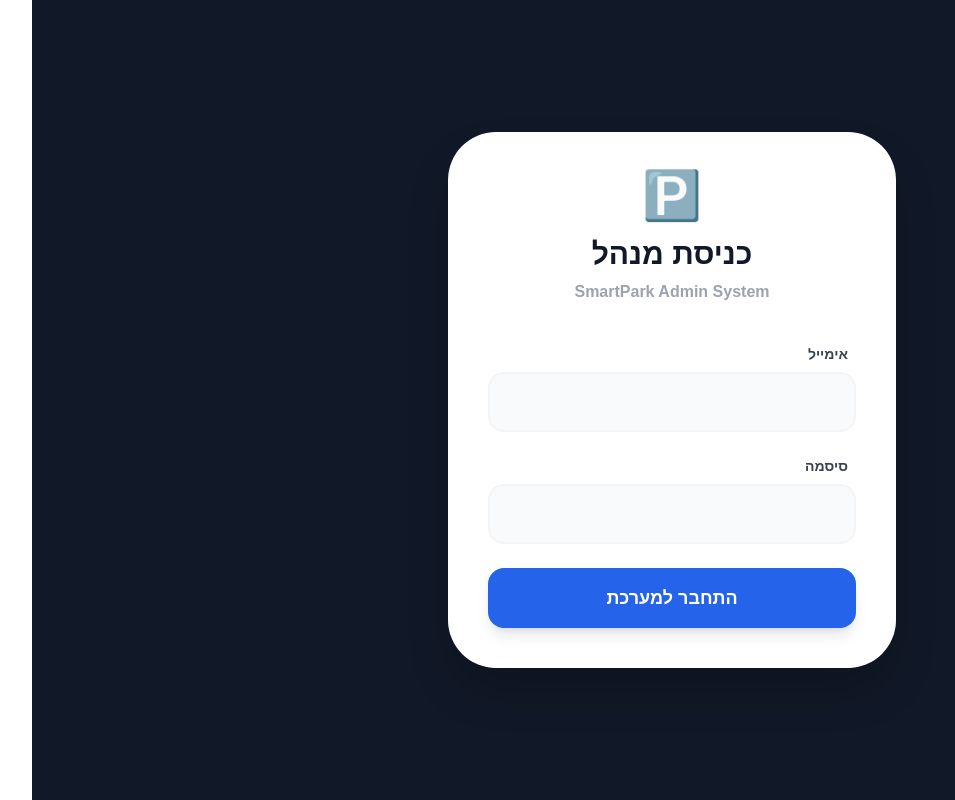
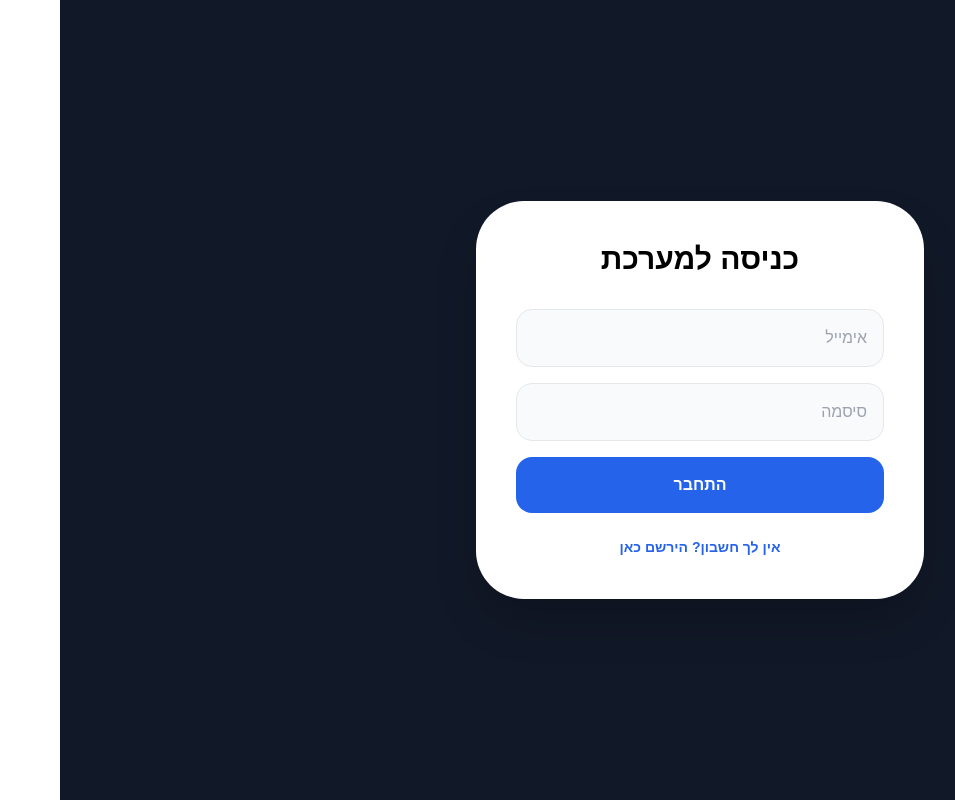
Before and after one commit to BinyaminAbutbul/smart-park-admin, a Next.js app: page /login in a window 1280 px wide. Shown: the whole page, without its empty margins (50-1005 px from the left). Built offline with nearby package versions, Linux system fonts and the light colour scheme.

Commit message:
Update page.js

```diff
--- a/src/app/login/page.js
+++ b/src/app/login/page.js
@@ -1,62 +1,82 @@
 "use client";
 import { useState } from "react";
-import { auth } from "../../lib/firebase";
-import { signInWithEmailAndPassword } from "firebase/auth";
+import { auth, db } from "../../lib/firebase";
+import { signInWithEmailAndPassword, createUserWithEmailAndPassword } from "firebase/auth";
+import { ref, set } from "firebase/database";
 import { useRouter } from "next/navigation";
 import { Toaster, toast } from "react-hot-toast";
 
-export default function LoginPage() {
+export default function AuthPage() {
+  const [isLogin, setIsLogin] = useState(true);
   const [email, setEmail] = useState("");
   const [password, setPassword] = useState("");
+  const [name, setName] = useState("");
   const router = useRouter();
 
-  const handleLogin = async (e) => {
+  const handleAuth = async (e) => {
     e.preventDefault();
     try {
-      await signInWithEmailAndPassword(auth, email, password);
-      toast.success("התחברת בהצלחה!");
-      router.push("/admin");
+      if (isLogin) {
+        // התחברות
+        await signInWithEmailAndPassword(auth, email, password);
+        toast.success("ברוך הבא!");
+      } else {
+        // הרשמה
+        const userCredential = await createUserWithEmailAndPassword(auth, email, password);
+        const user = userCredential.user;
+
+        // שמירת פרטי המשתמש ב-Database עם תפקיד ברירת מחדל
+        await set(ref(db, `users/${user.uid}`), {
+          name: name,
+          email: email,
+          role: "user", // כולם נרשמים כמשתמשים רגילים
+          createdAt: new Date().toISOString()
+        });
+        toast.success("החשבון נוצר בהצלחה!");
+      }
+      router.push("/dashboard");
     } catch (error) {
-      toast.error("שגיאה: אימייל או סיסמה לא נכונים");
+      toast.error("שגיאה: " + error.message);
     }
   };
 
   return (
-    <div className="min-h-screen flex items-center justify-center bg-gray-900" dir="rtl">
+    <div className="min-h-screen flex items-center justify-center bg-gray-900 text-black" dir="rtl">
       <Toaster />
       <div className="bg-white p-10 rounded-[3rem] shadow-2xl w-full max-w-md">
-        <div className="text-center mb-10">
-          <div className="text-5xl mb-4 text-blue-600">🅿️</div>
-          <h1 className="text-3xl font-black text-gray-900">כניסת מנהל</h1>
-          <p className="text-gray-400 mt-2 font-bold">SmartPark Admin System</p>
+        <div className="text-center mb-8">
+          <h1 className="text-3xl font-black">{isLogin ? "כניסה למערכת" : "הרשמה למשתמש חדש"}</h1>
         </div>
 
-        <form onSubmit={handleLogin} className="space-y-6">
-          <div>
-            <label className="block text-sm font-black text-gray-700 mr-2 mb-2">אימייל</label>
+        <form onSubmit={handleAuth} className="space-y-4">
+          {!isLogin && (
             <input
-              type="email"
-              required
-              className="w-full p-4 bg-gray-50 border-2 border-gray-100 rounded-2xl focus:border-blue-500 outline-none font-bold text-black"
-              onChange={(e) => setEmail(e.target.value)}
+              type="text" placeholder="שם מלא" required
+              className="w-full p-4 bg-gray-50 border rounded-2xl outline-none"
+              onChange={(e) => setName(e.target.value)}
             />
-          </div>
-          <div>
-            <label className="block text-sm font-black text-gray-700 mr-2 mb-2">סיסמה</label>
-            <input
-              type="password"
-              required
-              className="w-full p-4 bg-gray-50 border-2 border-gray-100 rounded-2xl focus:border-blue-500 outline-none font-bold text-black"
-              onChange={(e) => setPassword(e.target.value)}
-            />
-          </div>
-          <button
-            type="submit"
-            className="w-full bg-blue-600 text-white p-4 rounded-2xl font-black text-lg hover:bg-blue-700 transition-all shadow-lg"
-          >
-            התחבר למערכת
+          )}
+          <input
+            type="email" placeholder="אימייל" required
+            className="w-full p-4 bg-gray-50 border rounded-2xl outline-none"
+            onChange={(e) => setEmail(e.target.value)}
+          />
+          <input
+            type="password" placeholder="סיסמה" required
+            className="w-full p-4 bg-gray-50 border rounded-2xl outline-none"
+            onChange={(e) => setPassword(e.target.value)}
+          />
+          <button className="w-full bg-blue-600 text-white p-4 rounded-2xl font-black">
+            {isLogin ? "התחבר" : "צור חשבון"}
           </button>
         </form>
+
+        <button
+          onClick={() => setIsLogin(!isLogin)}
+          className="w-full mt-6 text-blue-600 font-bold text-sm"
+        >
+          {isLogin ? "אין לך חשבון? הירשם כאן" : "כבר רשום? התחבר כאן"}
+        </button>
       </div>
     </div>
   );
```
